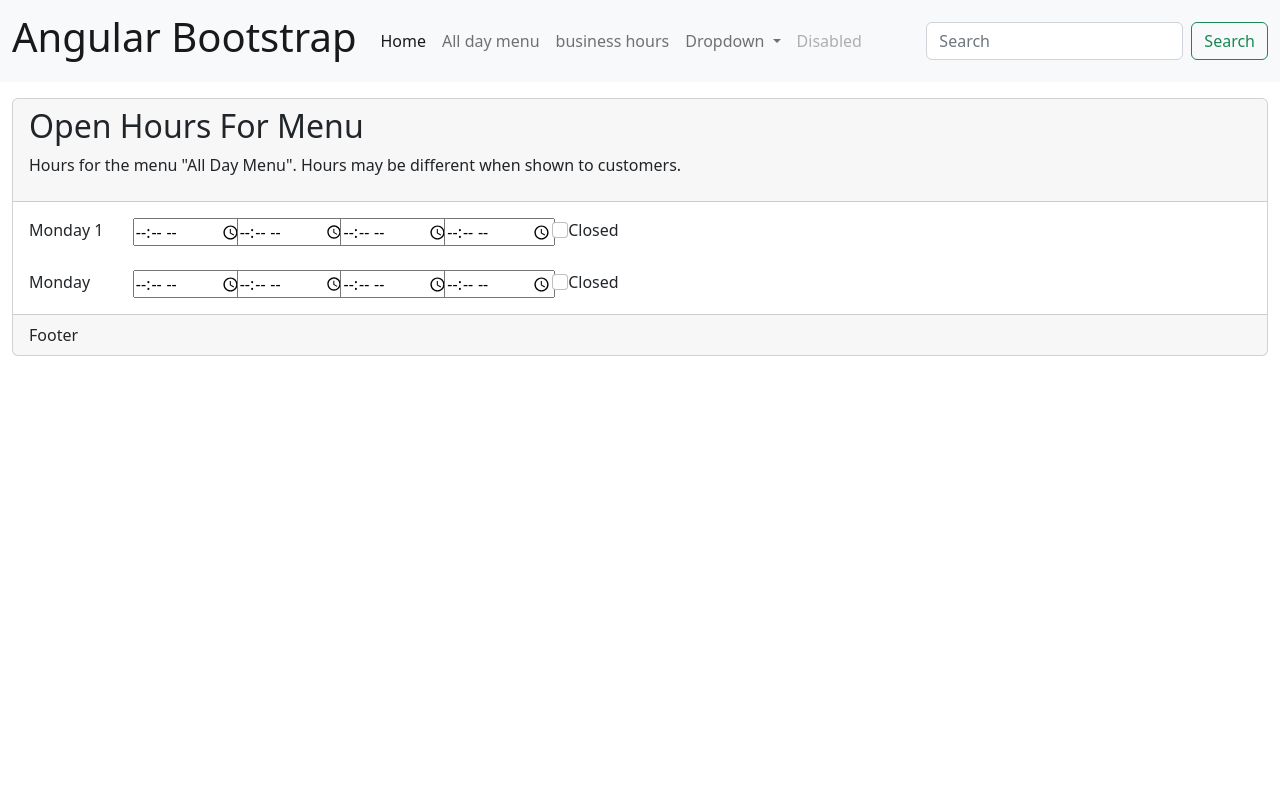
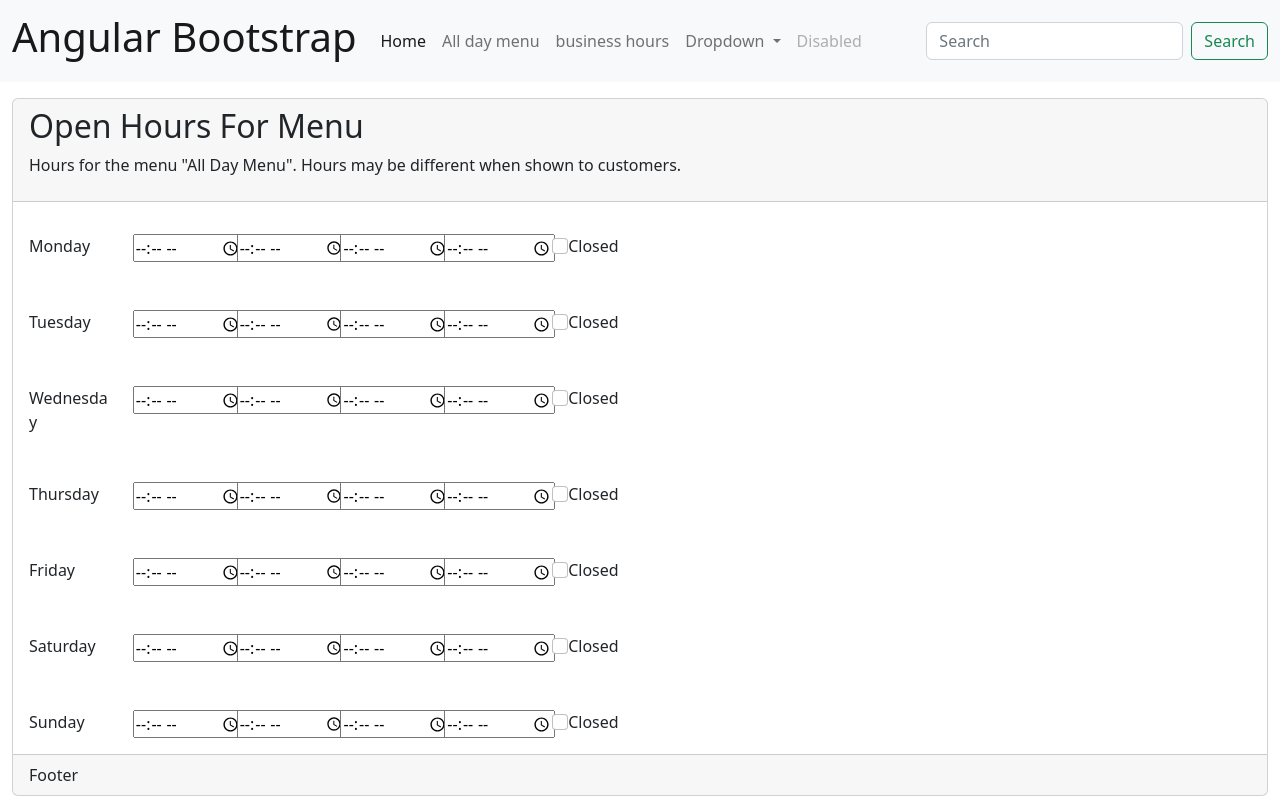
Before and after one commit to elteyab/shiny-engine, an Angular app: page /all_day_menu in a window 1280 px wide. Built offline with nearby package versions, Linux system fonts and the light colour scheme.

Commit message:
update pages

```diff
--- a/src/app/Pages/Business/all-day-menu/all-day-menu.component.html
+++ b/src/app/Pages/Business/all-day-menu/all-day-menu.component.html
@@ -5,29 +5,26 @@
       <p>Hours for the menu "All Day Menu". Hours may be different when shown to customers.</p>
     </div>
     <form [formGroup]="workHoursForm2" (ngSubmit)="submit()">
-      <!--    <div class="card-body" *ngFor="let item of daysTime">-->
-      <div class="card-body">
-        <div class="row">
-          <div class="col-1">Monday {{daysTime.days[0].day}}</div>
-          <!--        <div class="col-1"><input type="time" formControlName="morningStartTime" [(ngModel)]="workHoursForm.morningStartTime"></div>-->
-          <div class="col-1"><input type="time" formControlName="morningStartTime"></div>
-          <div class="col-1"><input type="time" name="morningCloseTime"></div>
-          <div class="col-1"><input type="time" name="afterNoonStartTime"></div>
-          <div class="col-1"><input type="time" name="afterNoonCloseTime"></div>
+      <div class="card-body" *ngFor="let item of daysTime">
+        <div class="row pt-3">
+          <div class="col-1">{{item.day}}</div>
+          <div class="col-1"><input type="time" formControlName="morningStartTime"
+                                    [(ngModel)]="daysTime.morningStartTime"></div>
+          <div class="col-1"><input type="time" formControlName="morningCloseTime"
+                                    [(ngModel)]="daysTime.morningCloseTime"></div>
+          <div class="col-1"><input type="time" formControlName="afterNoonStartTime"
+                                    [(ngModel)]="daysTime.afterNoonStartTime">
+          </div>
+          <div class="col-1"><input type="time" formControlName="afterNoonCloseTime"
+                                    [(ngModel)]="daysTime.afterNoonCloseTime">
+          </div>
           <div class="col-2"><input class="form-check-input ms-lg-1" formControlName="isClosed"
+                                    [(ngModel)]="daysTime.isClosed"
                                     type="checkbox">
             <span class="pt-0">Closed</span></div>
         </div>
 
-        <div class="row pt-4">
-          <div class="col-1">Monday</div>
-          <div class="col-1"><input type="time" name="morningStartTime"></div>
-          <div class="col-1"><input type="time" name="morningCloseTime"></div>
-          <div class="col-1"><input type="time" name="afterNoonStartTime"></div>
-          <div class="col-1"><input type="time" name="afterNoonCloseTime"></div>
-          <div class="col-2"><input class="form-check-input ms-lg-1" type="checkbox">
-            <span class="pt-0">Closed</span></div>
-        </div>
+
       </div>
     </form>
     <div class="card-footer">Footer</div>
--- a/src/app/Pages/Business/all-day-menu/all-day-menu.component.ts
+++ b/src/app/Pages/Business/all-day-menu/all-day-menu.component.ts
@@ -25,6 +25,7 @@ export class AllDayMenuComponent {
     });
 // this.workHoursForm2 = this
     this.daysTime = this.demoData();
+    this.daysTime = this.daysTime.days;
     console.log("days: ", this.demoData())
   }
 
@@ -32,7 +33,7 @@ export class AllDayMenuComponent {
     return {
       "days": [
         {
-          "day": "1",
+          "day": "Monday",
           "morningStartTime": "09:30",
           "morningCloseTime": "09:30",
           "afterNoonStartTime": "15: 20",
@@ -40,7 +41,7 @@ export class AllDayMenuComponent {
           "isClosed": true
         },
         {
-          "day": "2",
+          "day": "Tuesday",
           "morningStartTime": "09:30",
           "morningCloseTime": "09:30",
           "afterNoonStartTime": "15: 20",
@@ -48,7 +49,15 @@ export class AllDayMenuComponent {
           "isClosed": false
         },
         {
-          "day": "3",
+          "day": "Wednesday",
+          "morningStartTime": "09:30",
+          "morningCloseTime": "09:30",
+          "afterNoonStartTime": "15: 20",
+          "afterNoonCloseTime": "10:19",
+          "isClosed": true
+        },
+        {
+          "day": "Thursday",
           "morningStartTime": "09:30",
           "morningCloseTime": "09:30",
           "afterNoonStartTime": "15: 20",
@@ -56,7 +65,7 @@ export class AllDayMenuComponent {
           "isClosed": false
         },
         {
-          "day": "4",
+          "day": "Friday",
           "morningStartTime": "09:30",
           "morningCloseTime": "09:30",
           "afterNoonStartTime": "15: 20",
@@ -64,7 +73,7 @@ export class AllDayMenuComponent {
           "isClosed": false
         },
         {
-          "day": "5",
+          "day": "Saturday",
           "morningStartTime": "09:30",
           "morningCloseTime": "09:30",
           "afterNoonStartTime": "15: 20",
@@ -72,15 +81,7 @@ export class AllDayMenuComponent {
           "isClosed": false
         },
         {
-          "day": "6",
-          "morningStartTime": "09:30",
-          "morningCloseTime": "09:30",
-          "afterNoonStartTime": "15: 20",
-          "afterNoonCloseTime": "10:19",
-          "isClosed": false
-        },
-        {
-          "day": "7",
+          "day": "Sunday",
           "morningStartTime": "09:30",
           "morningCloseTime": "09:30",
           "afterNoonStartTime": "15: 20",
```
